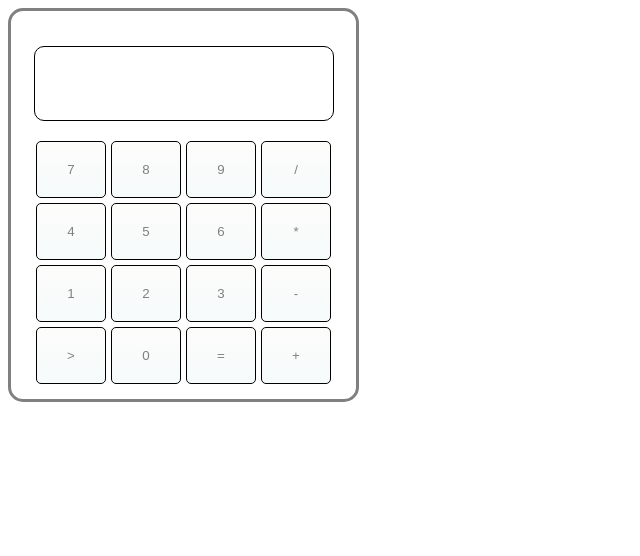
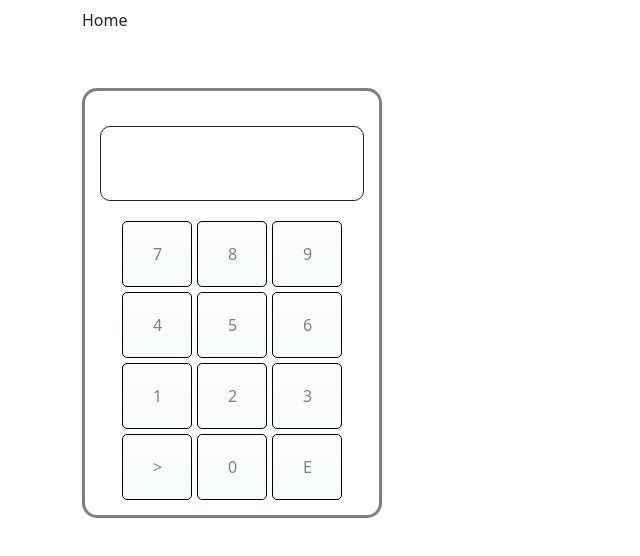
Before and after one commit to limbonalim/Lock-and-Calculator, a React (Vite) app: page / in a window 1280 px wide. Shown: the top 556 px of the page, without its empty margins (0-640 px from the left). Built offline with nearby package versions, Linux system fonts and the light colour scheme.

Commit message:
added NotFound and Layout container

```diff
--- a/package.json
+++ b/package.json
@@ -11,9 +11,11 @@
   },
   "dependencies": {
     "@reduxjs/toolkit": "^2.0.1",
+    "bootstrap": "^5.3.2",
     "react": "^18.2.0",
     "react-dom": "^18.2.0",
-    "react-redux": "^9.0.4"
+    "react-redux": "^9.0.4",
+    "react-router-dom": "^6.20.1"
   },
   "devDependencies": {
     "@types/react": "^18.2.37",
--- a/src/App.tsx
+++ b/src/App.tsx
@@ -1,12 +1,22 @@
 import Lock from './containers/Lock/Lock';
 import Calculator from './containers/Calculator/Calculator';
+import Layout from './containers/Layout/Layout';
+import {Route, Routes} from 'react-router-dom';
+import NotFound from './containers/NotFound/NotFound';
 
 const App = () => {
 
   return (
     <>
-      {/*<Lock/>*/}
-      <Calculator/>
+      <Layout>
+        <Routes>
+          <Route path="/" element={<Lock/>}/>
+          <Route path="/calculator" element={<Calculator/>}/>
+          <Route path="*" element={<NotFound/>}/>
+        </Routes>
+
+
+      </Layout>
     </>
   );
 };
--- /dev/null
+++ b/src/constants.ts
@@ -0,0 +1 @@
+export const PIN = '1234';
--- a/src/containers/Calculator/Calculator.css
+++ b/src/containers/Calculator/Calculator.css
@@ -1,5 +1,5 @@
 .calculator {
-  width: 315px;
+  width: 353px;
   border: 3px solid grey;
   border-radius: 15px;
   padding: 15px;
--- /dev/null
+++ b/src/containers/Layout/Layout.tsx
@@ -0,0 +1,21 @@
+import React, {PropsWithChildren} from 'react';
+import {Link} from 'react-router-dom';
+
+interface Props extends PropsWithChildren {
+
+}
+
+const Layout:React.FC = ({children}) => {
+  return (
+    <>
+      <header className="container py-2">
+            <Link className="nav-link" to="/">Home</Link>
+      </header>
+      <main className="my-5 container">
+        {children}
+      </main>
+    </>
+  );
+};
+
+export default Layout;
--- a/src/containers/Lock/Lock.tsx
+++ b/src/containers/Lock/Lock.tsx
@@ -1,16 +1,18 @@
 import React, {useCallback, useEffect, useState} from 'react';
 import {useDispatch, useSelector} from 'react-redux';
+import {Link} from 'react-router-dom';
 import MemoDisplay from '../../components/Display/Display';
 import MemoButton from '../../components/Button/Button';
 import {RootState} from '../../app/store';
-import {add, check, remove} from './lockSlice';
+import {add, check, refresh, remove} from './lockSlice';
 import './Lock.css';
 
 
 const buttons: string[] = ['7', '8', '9', '4', '5', '6', '1', '2', '3', '>', '0', 'E'];
 const Lock = () => {
   const [pin, setPin] = useState<string>('');
-  const [style, setStyle] = useState(['display']);
+  const [style, setStyle] = useState<string[]>(['display']);
+  const [showLink, setShowLink] = useState<boolean>(false);
   const lockValue = useSelector((state: RootState) => state.lock);
   const dispatch = useDispatch();
 
@@ -24,7 +26,7 @@ const Lock = () => {
     setPin(hidingPin);
   }, [lockValue.value]);
 
-  const getStyle = useCallback(() => {
+  const getStyle = useCallback(async () => {
     if (lockValue.status === 1) {
       setStyle(prevState => {
         return [
@@ -32,7 +34,7 @@ const Lock = () => {
           'open'
         ];
       });
-      dispatch(check(true));
+      setShowLink(true);
     } else if (lockValue.status === 2) {
       setStyle(prevState => {
         return [
@@ -40,16 +42,20 @@ const Lock = () => {
           'close'
         ];
       });
+    }
+    if (lockValue.status !== 0) {
+      const stop = setInterval(() => {
         dispatch(check(true));
+        setStyle(['display']);
+        clearInterval(stop);
+      }, 1000);
     }
-    if (lockValue.value.length < 4 || lockValue.value.length > 4) {
-      setStyle(['display']);
-    }
+
   }, [lockValue.status, lockValue.value]);
 
   useEffect(() => {
-    getHidingPin();
-    getStyle();
+    void getHidingPin();
+    void getStyle();
   }, [getHidingPin, getStyle]);
 
   const onClick = (value: string) => {
@@ -74,7 +80,8 @@ const Lock = () => {
   ));
 
   return (
-    <div className="lock">
+    <>
+      <div className="lock mb-3">
         <MemoDisplay
           value={pin}
           style={style}
@@ -83,6 +90,15 @@ const Lock = () => {
           {keyboard}
         </div>
       </div>
+
+      <Link
+        style={showLink ? {display: 'block'} : {display: 'none'}}
+        className="btn btn-outline-success"
+        to="/calculator"
+        onClick={dispatch(refresh())}
+      >Go to Calculator
+      </Link>
+    </>
   );
 };
 
--- a/src/containers/Lock/lockSlice.ts
+++ b/src/containers/Lock/lockSlice.ts
@@ -1,4 +1,5 @@
 import {createSlice, PayloadAction} from '@reduxjs/toolkit';
+import {PIN} from '../../constants';
 
 interface LockState {
   value: string;
@@ -15,16 +16,21 @@ export const lockSlice = createSlice({
   initialState,
   reducers: {
     add: (state, action: PayloadAction<string>) => {
-      state.value += action.payload;
+      if (state.value.length < 4) {
+        state.value += action.payload;
+      }
     },
     check: (state, action: PayloadAction<boolean>) => {
-      if (state.value === '1234') {
+      if (state.value === PIN) {
         state.status = 1;
       } else {
         state.status = 2;
       }
+
       if (action.payload) {
         state.status = 0;
+      } else {
+        state.value = '';
       }
     },
     remove: (state) => {
@@ -33,10 +39,16 @@ export const lockSlice = createSlice({
         current.pop();
         state.value = current.join('');
       }
+    },
+    refresh: (state) => {
+      state = {
+        value: '',
+        status: 0,
+      };
     }
   }
 });
 
 export const lockReducer = lockSlice.reducer;
 
-export const {add, check, remove} = lockSlice.actions;
+export const {add, check, remove, refresh} = lockSlice.actions;
--- /dev/null
+++ b/src/containers/NotFound/NotFound.tsx
@@ -0,0 +1,9 @@
+import React from 'react';
+
+const NotFound = () => {
+  return (
+    <h1>Not Found!</h1>
+  );
+};
+
+export default NotFound;
--- a/src/main.tsx
+++ b/src/main.tsx
@@ -1,14 +1,17 @@
 import React from 'react';
 import ReactDOM from 'react-dom/client';
 import {Provider} from 'react-redux';
+import {BrowserRouter} from 'react-router-dom';
 import App from './App';
 import {store} from './app/store';
-
+import 'bootstrap/dist/css/bootstrap.min.css'
 
 ReactDOM.createRoot(document.getElementById('root')!).render(
   <React.StrictMode>
     <Provider store={store}>
-      <App/>
+      <BrowserRouter>
+        <App/>
+      </BrowserRouter>
     </Provider>
   </React.StrictMode>,
 );
```
Also changed, not shown: 1 other file (tests, documents, lock files or other folders). Lines whose indentation alone changed are shown as unchanged.
